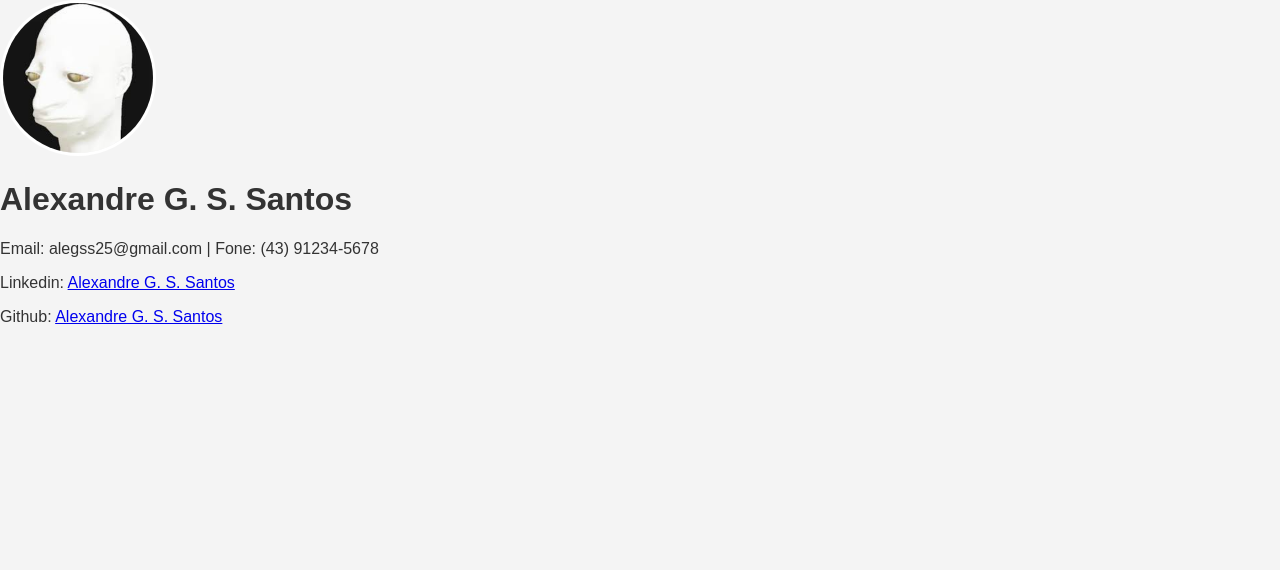
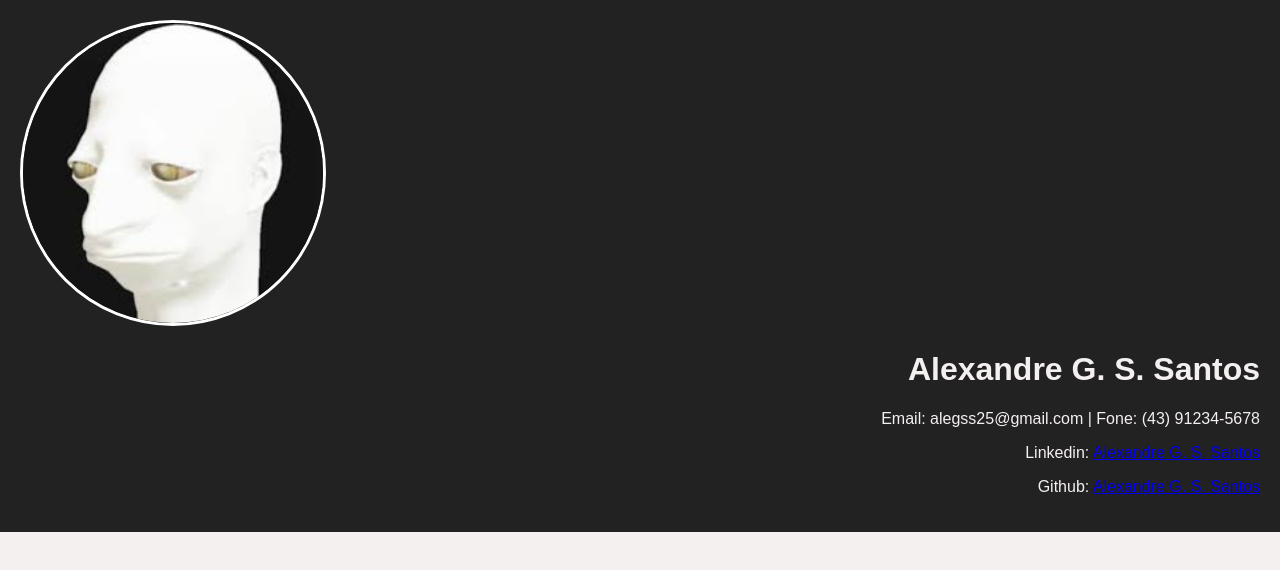
Before and after one commit to AlexandreGSSantos/Curriculo, a plain HTML site: page index.html in a window 1280 px wide. Drawn offline with Linux system fonts and the light colour scheme.

Commit message:
Atualização do css: parte 2

```diff
--- a/index.html
+++ b/index.html
@@ -10,7 +10,7 @@
     <header> <!-- Cria o cabeçalho da pagina-->
             <div class="header-container">
                 <img src="download.jpg" alt="" class="foto-perfil">
-                <div>
+                <div style="text-align: right;">
                     <H1>Alexandre G. S. Santos</H1>
                     <p>Email: alegss25@gmail.com | Fone: (43) 91234-5678</p>
                     <p>Linkedin: <a href="https://www.youtube.com/watch?v=20_89etdxbY" target="_blank">Alexandre G. S. Santos</a> </p>
--- a/style.css
+++ b/style.css
@@ -2,15 +2,18 @@ body{
     font-family: Arial, sans-serif;
     margin: 0;
     padding: 0;
-    background-color: #f4f4f4;
+    background-color: #f5f0f0;
     color: #333;
 }
 header{
+    background-color: #222;
+    color: #f5f0f0;
+    padding: 20px;
 
 }
 .foto-perfil{
-    width: 150px;
-    height: 150px;
+    width: 300px;
+    height: 300px;
     border-radius: 50%;
     border: 3px solid white;
 }
```
